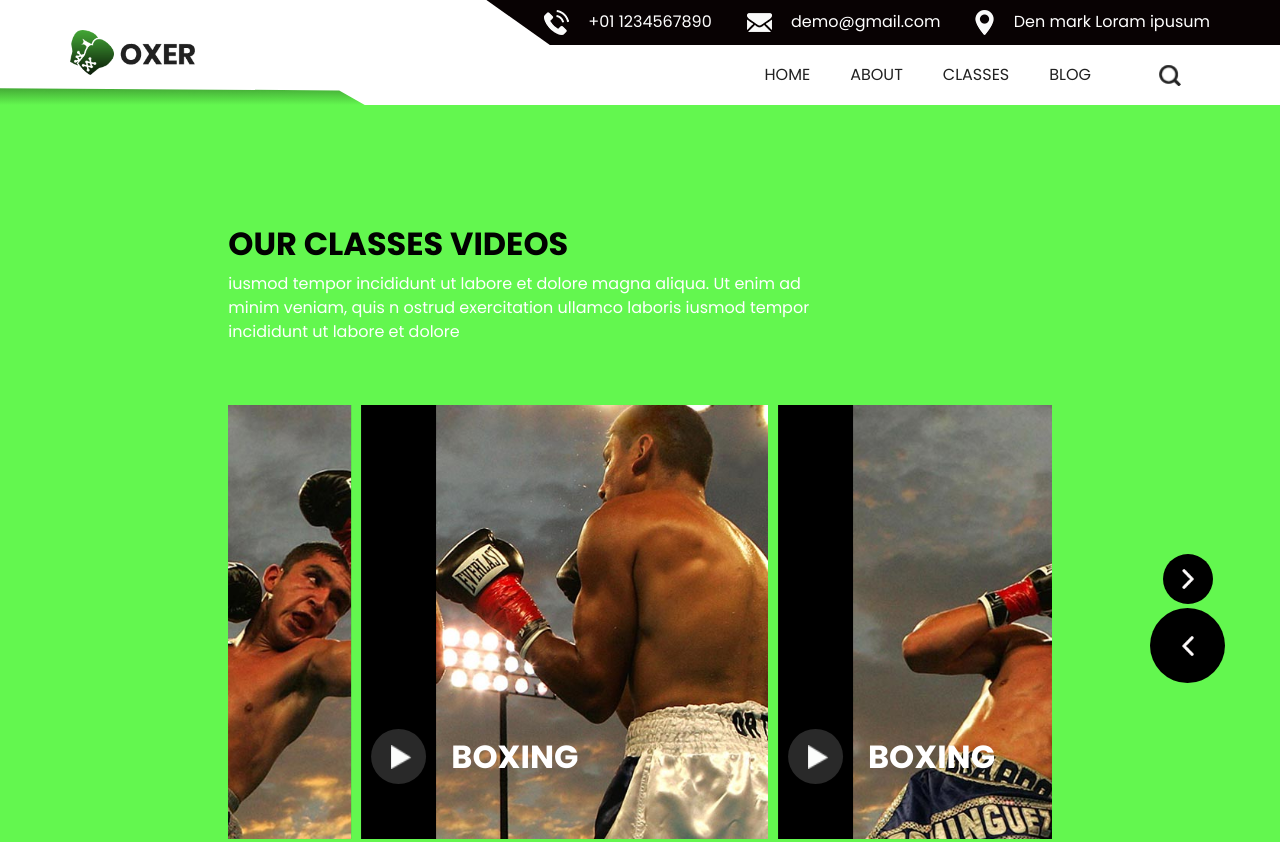
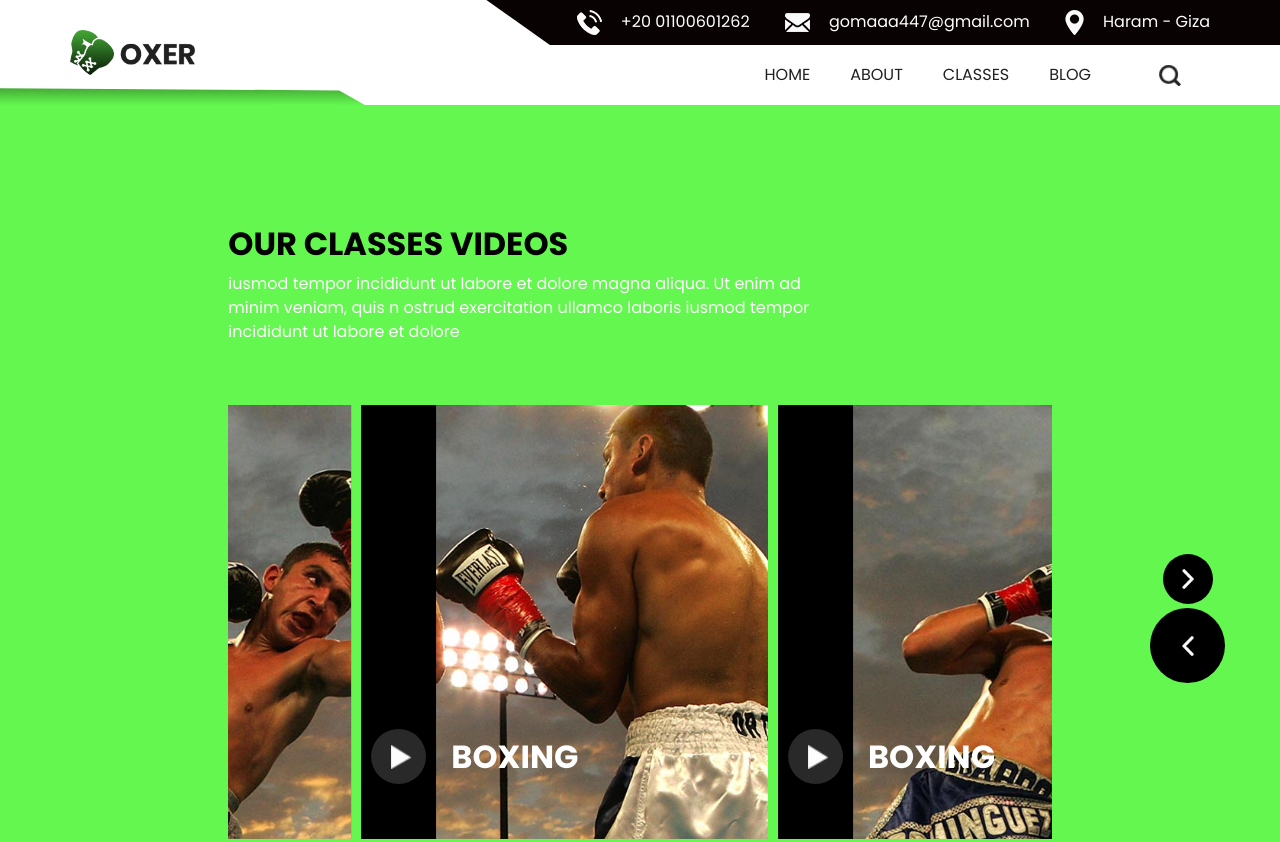
Before and after one commit to gAhmedg/simple-web, a plain HTML site: page class.html in a window 1280 px wide. Shown: the top 842 px of the page. Drawn offline with nearby package versions, Linux system fonts and the light colour scheme; some packages are replaced by stand-ins of ours; a web font is replaced by a local one.

Commit message:
Update class.html

```diff
--- a/class.html
+++ b/class.html
@@ -43,19 +43,19 @@
                 <li class="">
                   <a class="" href="">
                     <img src="images/telephone.png" alt="" />
-                    <span> +01 1234567890</span>
+                    <span> +20 01100601262</span>
                   </a>
                 </li>
                 <li class="">
                   <a class="" href="">
                     <img src="images/mail.png" alt="" />
-                    <span>demo@gmail.com</span>
+                    <span>gomaaa447@gmail.com</span>
                   </a>
                 </li>
                 <li class="">
                   <a class="" href="">
                     <img src="images/location.png" alt="" />
-                    <span>Den mark Loram ipusum</span>
+                    <span>Haram - Giza</span>
                   </a>
                 </li>
               </ul>
```
